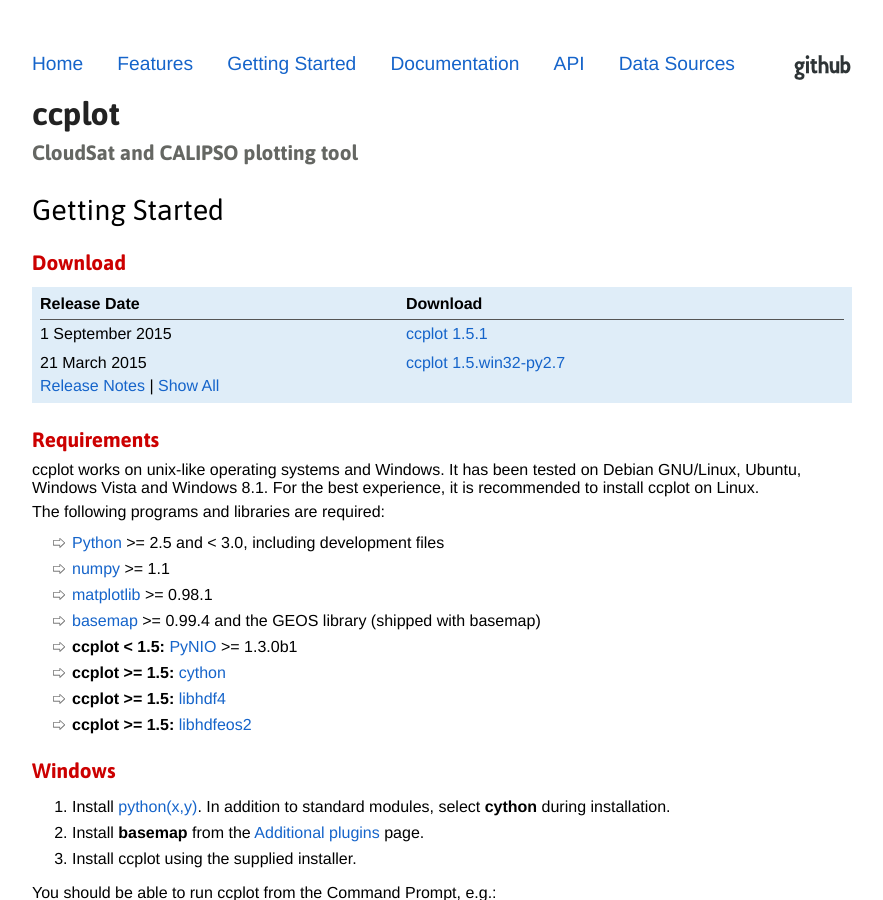
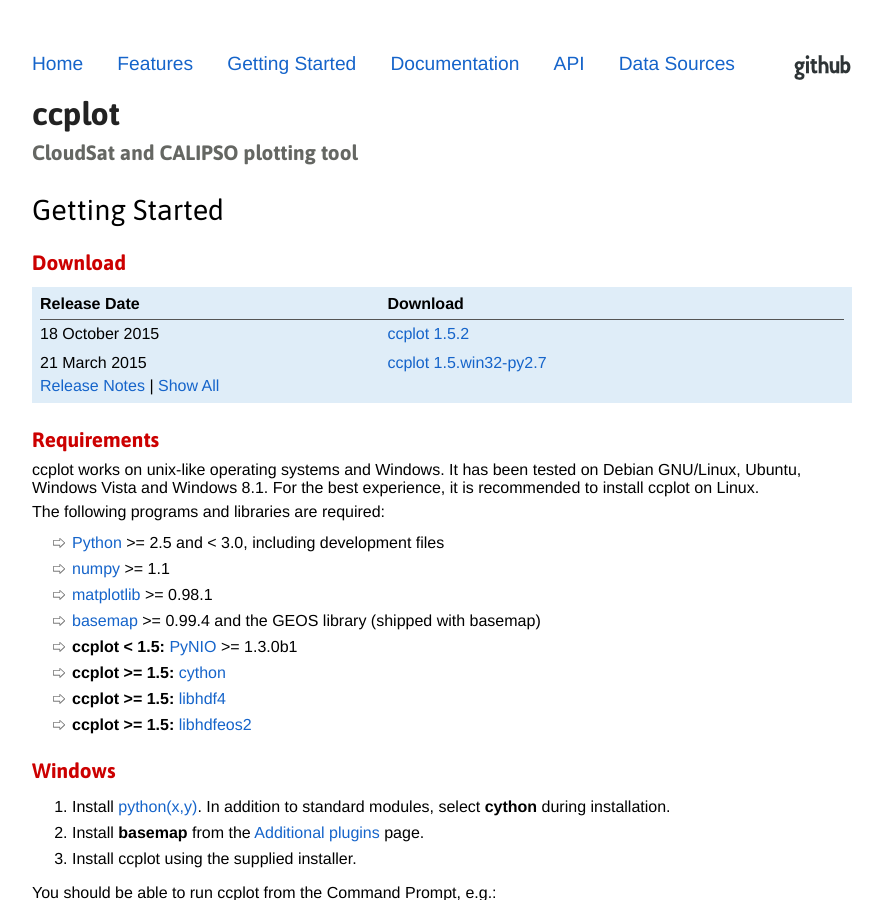
Before and after one commit to peterkuma/ccplot, a Jekyll site: the page built from download/index.md, in a window 1280 px wide and 900 px high. Shown: the whole window, without its empty margins (198-1081 px from the left). Built offline with Jekyll 4.4.1, drawn with Linux system fonts in a browser that asks for light colours.

Commit message:
ccplot 1.5.2

```diff
--- a/download/index.md
+++ b/download/index.md
@@ -13,9 +13,9 @@
         <thead><tr><th>Release Date</th><th>Download</th></tr></thead>
         <tbody>
             <tr>
-                <td>1 September 2015</td>
+                <td>18 October 2015</td>
                 <td>
-                    <a href="http://sourceforge.net/projects/ccplot/files/ccplot/ccplot-1.5.1.tar.gz">ccplot 1.5.1</a>
+                    <a href="http://sourceforge.net/projects/ccplot/files/ccplot/ccplot-1.5.2.tar.gz">ccplot 1.5.2</a>
                 </td>
             </tr>
             <tr>
@@ -26,6 +26,12 @@
             </tr>
         </tbody>
         <tbody id="archive" style="display: none">
+            <tr>
+                <td>1 September 2015</td>
+                <td>
+                    <a href="http://sourceforge.net/projects/ccplot/files/ccplot/ccplot-1.5.1.tar.gz">ccplot 1.5.1</a>
+                </td>
+            </tr>
             <tr>
                 <td>21 March 2015</td>
                 <td>
--- a/index.html
+++ b/index.html
@@ -5,7 +5,7 @@
 ---
 <div class="download">
     <p class="latest">Latest:</p>
-    <p><a href="http://sourceforge.net/projects/ccplot/files/ccplot/ccplot-1.5.1.tar.gz">ccplot-1.5.1.tar.gz</a></p>
+    <p><a href="http://sourceforge.net/projects/ccplot/files/ccplot/ccplot-1.5.2.tar.gz">ccplot-1.5.2.tar.gz</a></p>
     <p><a href="http://sourceforge.net/projects/ccplot/files/ccplot/ccplot-1.5.win32-py2.7.exe">ccplot-1.5.win32-py2.7.exe</a></p>
     <p class="requirements">Linux, Mac OS X &amp; Windows</p>
 </div>
```
Also changed, not shown: download/releasenotes/index.html (+7 -0 lines).
